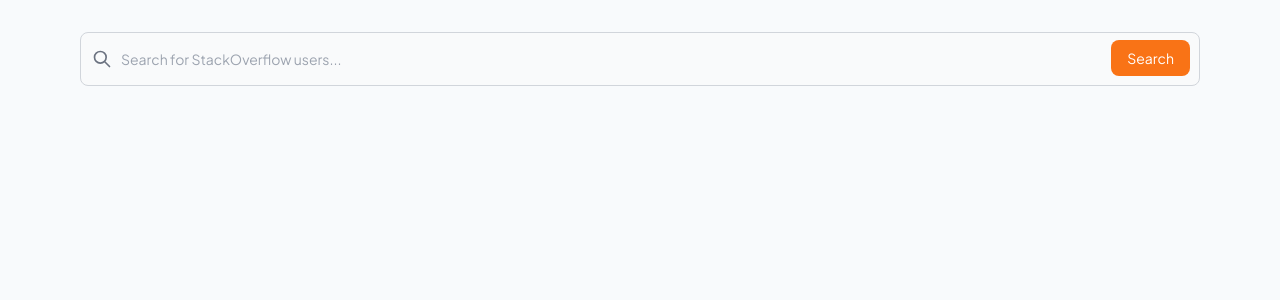
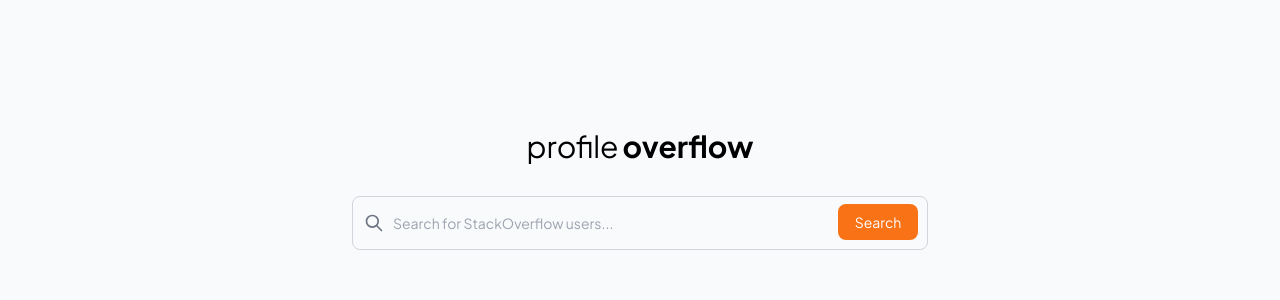
Before and after one commit to jackyef/profile-overflow, a Next.js app: page / in a window 1280 px wide. Shown: the top 300 px of the page. Built offline with nearby package versions, Linux system fonts and the light colour scheme.

Commit message:
Refine homepage UI

```diff
--- /dev/null
+++ b/src/components/Logo/Logo.tsx
@@ -0,0 +1,17 @@
+import clsx from 'clsx';
+
+type Props = {
+  size?: 'xs' | 'sm' | 'md' | 'lg' | 'xl' | '2xl' | '3xl';
+};
+
+export const Logo = ({ size = 'md' }: Props) => {
+  return (
+    <div
+      aria-label="profile overflow logo"
+      className={clsx('flex gap-1', `text-${size}`)}
+    >
+      <span>profile</span>
+      <span className="font-bold">overflow</span>
+    </div>
+  );
+};
--- a/src/components/UserSearchInput/SearchForm.tsx
+++ b/src/components/UserSearchInput/SearchForm.tsx
@@ -1,11 +1,13 @@
 import clsx from 'clsx';
 import { FormEventHandler } from 'react';
+import DotsHorizontalIcon from '@heroicons/react/solid/DotsHorizontalIcon';
 
 type Props = {
   onSubmit: FormEventHandler;
+  isLoading?: boolean;
 };
 
-export const SearchForm = ({ onSubmit }: Props) => {
+export const SearchForm = ({ onSubmit, isLoading = false }: Props) => {
   return (
     <form onSubmit={onSubmit}>
       <label
@@ -32,6 +34,7 @@
           </svg>
         </div>
         <input
+          readOnly={isLoading}
           autoComplete="off"
           name="search"
           id="search"
@@ -55,6 +58,7 @@
         />
         <button
           type="submit"
+          disabled={isLoading}
           className={clsx(
             'text-white',
             'absolute',
@@ -70,9 +74,19 @@
             'text-sm',
             'px-4',
             'py-2',
+            'flex',
+            'justify-center',
+            'min-w-[80px]',
+            {
+              'opacity-60': isLoading,
+            },
           )}
         >
-          Search
+          {isLoading ? (
+            <DotsHorizontalIcon height={16} className={'animate-pulse'} />
+          ) : (
+            'Search'
+          )}
         </button>
       </div>
     </form>
--- a/src/components/UserSearchInput/SearchResultBox.tsx
+++ b/src/components/UserSearchInput/SearchResultBox.tsx
@@ -11,9 +11,28 @@
         'rounded-lg',
         'shadow-lg',
         'shadow-slate-300',
+        'bg-slate-50',
       )}
     >
       {children}
+      <style jsx>{`
+        @keyframes fadeIn {
+          from {
+            opacity: 0;
+            transform: translateY(-40px);
+          }
+
+          to {
+            opacity: 1;
+            transform: translateY(0px);
+          }
+        }
+
+        div {
+          animation: fadeIn 0.3s;
+          animation-fill-mode: both;
+        }
+      `}</style>
     </div>
   );
 };
--- a/src/components/UserSearchInput/UserSearchInput.tsx
+++ b/src/components/UserSearchInput/UserSearchInput.tsx
@@ -12,7 +12,7 @@
 
 export const UserSearchInput = () => {
   const [searchedName, setSearchedName] = useState('');
-  const { data } = useQuery(
+  const { data, isLoading } = useQuery(
     [`users[${searchedName}]`],
     () => fetchUsers(searchedName),
     {
@@ -69,7 +69,7 @@
   return (
     <>
       <div onKeyDown={handleKeyDown}>
-        <SearchForm onSubmit={handleSubmit} />
+        <SearchForm onSubmit={handleSubmit} isLoading={isLoading} />
 
         {data && data.length > 0 && (
           <SearchResultBox>
--- a/src/pages/index.tsx
+++ b/src/pages/index.tsx
@@ -1,5 +1,6 @@
 import clsx from 'clsx';
 import type { NextPage } from 'next';
+import { Logo } from '../components/Logo/Logo';
 import { MetaTags } from '../components/MetaTags/MetaTags';
 import { UserSearchInput } from '../components/UserSearchInput/UserSearchInput';
 
@@ -17,7 +18,10 @@
       <MetaTags />
       <div className={clsx('isolate', 'overflow-x-hidden')}>
         <Container>
-          <main>
+          <main className="py-24 flex flex-col w-full max-w-xl mx-auto gap-8">
+            <div className="self-center">
+              <Logo size="3xl" />
+            </div>
             <UserSearchInput />
           </main>
         </Container>
--- a/tailwind.config.js
+++ b/tailwind.config.js
@@ -1,7 +1,7 @@
 const defaultTheme = require('tailwindcss/defaultTheme');
 
 module.exports = {
-  content: ['./src/**/*.{js,ts,jsx,tsx}'],
+  content: ['./src/**/*.{js,ts,jsx,tsx}', './tailwind.whitelist.js'],
   theme: {
     extend: {
       fontFamily: {
--- /dev/null
+++ b/tailwind.whitelist.js
@@ -0,0 +1,9 @@
+module.exports = [
+  'text-xs',
+  'text-sm',
+  'text-md',
+  'text-lg',
+  'text-xl',
+  'text-2xl',
+  'text-3xl',
+];
```
